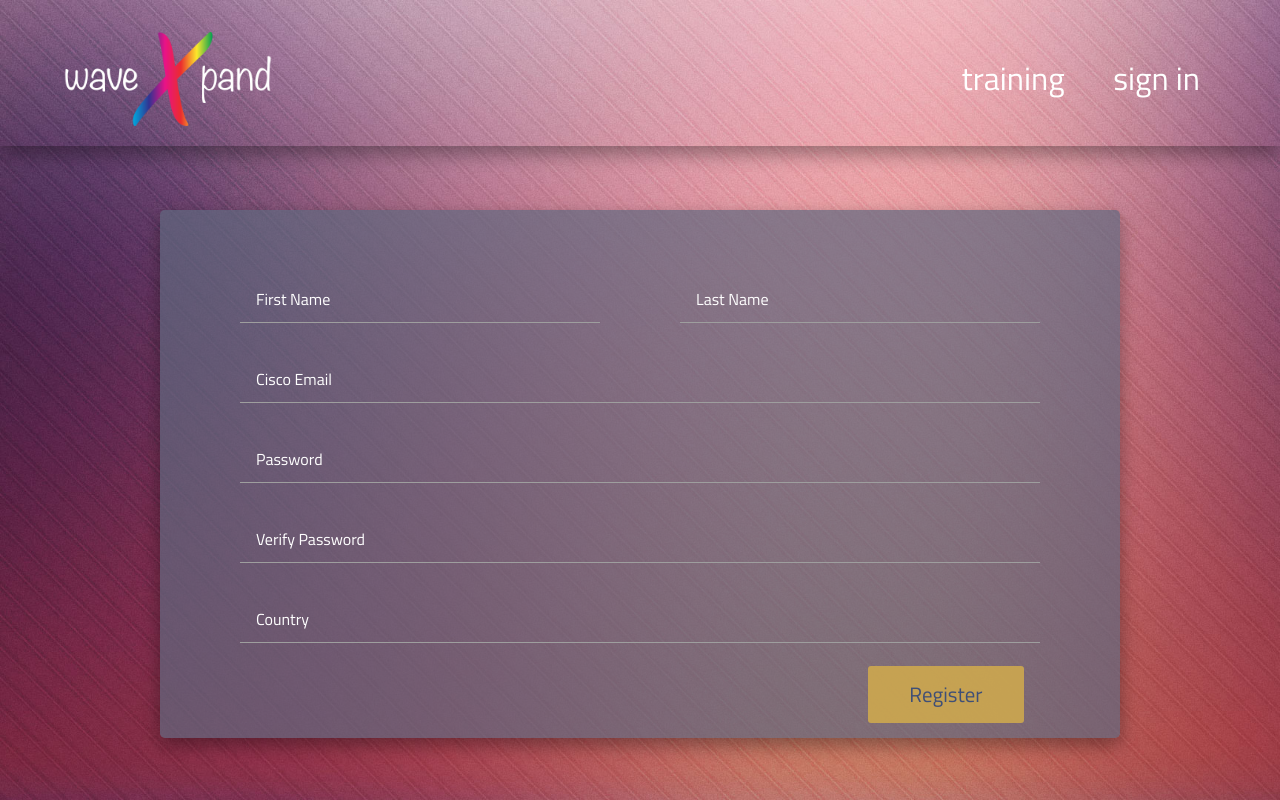
After one commit to alisidd/waveXpand, a PHP site: page /register.php in a window 1280 px wide. The commit adds this page. Run offline with PHP 8.4, Linux system fonts and the light colour scheme; some libraries are stand-ins or nearby versions.

Commit message:
Add registration for profiles

```diff
--- a/css/styles.css
+++ b/css/styles.css
@@ -177,7 +177,36 @@ a
 {
     position: absolute;
     right: 1rem;
-    bottom: 1rem;
+    bottom: 30%;
+
+    display: inline;
+
+    margin-bottom: -11%;
+}
+
+.register-on-card
+{
+    font-family: 'Titillium Web', sans-serif;
+
+    display: inline;
+
+    color: white;
+}
+
+#no-account
+{
+    display: inline-block;
+}
+
+#register-option
+{
+    display: inline-block;
+
+    margin-left: .3em;
+
+    text-decoration: underline;
+
+    color: rgba(204, 168, 78, .9);
 }
 
 /* Index page */
@@ -807,3 +836,35 @@ input[type=submit]
 
     -webkit-tap-highlight-color: transparent;
 }
+
+/* Registration page */
+
+#registration--profile
+{
+    margin: 4rem 10rem 0 10rem;
+    padding: 3rem 5rem 5rem 5rem;
+
+    border-radius: .3rem;
+    background-color: rgba(96, 104, 127, .7);
+    box-shadow: 0 8px 17px 0 rgba(0,0,0,.2),0 6px 20px 0 rgba(0,0,0,.19);
+}
+
+#register
+{
+    margin-top: .5rem;
+}
+
+.input-field.left
+{
+    display: inline-block;
+
+    width: 45%;
+}
+
+.input-field.right
+{
+    display: inline-block;
+    float: right;
+
+    width: 45%;
+}
--- /dev/null
+++ b/register.php
@@ -0,0 +1,111 @@
+<!DOCTYPE html>
+<html>
+  <head>
+
+    <!-- Import Google fonts -->
+    <link href='https://fonts.googleapis.com/css?family=Titillium+Web' rel='stylesheet' type='text/css'>
+    <link href='https://fonts.googleapis.com/css?family=Indie+Flower' rel='stylesheet' type='text/css'>
+    <link href="css/styles.css" rel="stylesheet" type="text/css">
+
+    <!--Let browser know website is optimized for mobile-->
+    <meta name="viewport" content="width=device-width, initial-scale=1.0" />
+
+    <title>register - waveXpand</title>
+
+    <!-- Scripts -->
+    <script type="text/javascript" src="https://code.jquery.com/jquery-2.1.1.min.js"></script>
+
+    <script type="text/javascript">
+      function openModal(btn) {
+          var modal = document.getElementById('login-box');
+          modal.style.display = "block";
+      }
+    </script>
+
+    <script type="text/javascript">
+      function closeModal(btn) {
+          var modal = document = document.getElementById("login-box");
+          modal.style.display = "none";
+      }
+    </script>
+
+  </head>
+  <body>
+    <header>
+      <a href="index.php">
+        <img class="logo" src="images/logo.png">
+      </a>
+
+      <ul class="nav-options">
+        <a class="nav-option" href="training.php">
+          training
+        </a>
+        <a id="sign-in-nav" class="nav-option" onclick="openModal(this);">
+          sign in
+        </a>
+      </ul>
+
+      <div id="login-box" class="modal">
+
+        <div class="modal-content">
+          <span class="close" onclick="closeModal(this);"></span>
+
+          <form name="myForm" method="post" action="training.php" onsubmit="return validateForm();">
+            <div class="input-field">
+              <input id="username" type="text" name="email">
+              <label for="username">Username</label>
+            </div>
+            <div class="input-field">
+              <input id="password" type="password" name="password">
+              <label for="password">Password</label>
+            </div>
+            <div class="register-on-card">
+              <p id="no-account"> Don't have an account? </p>
+              <a id="register-option" href="register.php"> Register </a>
+            </div>
+            <button class="action-button" type="submit" value="Submit" id="sign-in">Sign in</button>
+          </form>
+
+        </div>
+
+      </div>
+
+    </header>
+
+    <form id="registration--profile" name="myForm" action="process.php" onsubmit="return validateForm();" method="post">
+
+      <div class="input-field left">
+        <input id="first-name" type="text" name="name">
+        <label for="first-name">First Name</label>
+      </div>
+
+      <div class="input-field right">
+        <input id="last-name" type="text" name="name">
+        <label for="last-name">Last Name</label>
+      </div>
+
+      <div class="input-field">
+        <input id="email--profile" type="text" name="email">
+        <label for="email--profile">Cisco Email</label>
+      </div>
+
+      <div class="input-field">
+        <input id="password--profile" type="password" name="password">
+        <label for="password--profile">Password</label>
+      </div>
+
+      <div class="input-field">
+        <input id="password--profile--verify" type="password" name="password">
+        <label for="password--profile--verify">Verify Password</label>
+      </div>
+
+      <div class="input-field">
+        <input id="country" type="text" name="email">
+        <label for="country">Country</label>
+      </div>
+
+      <button id="register" class="action-button" type="submit" value="Submit">Register</button>
+    </form>
+
+  </body>
+</html>
--- a/training.php
+++ b/training.php
@@ -169,6 +169,10 @@
   						<input id="password" type="password" name="password">
   						<label for="password">Password</label>
   					</div>
+						<div class="register-on-card">
+							<p id="no-account"> Don't have an account? </p>
+							<a id="register-option" href="register.php"> Register </a>
+						</div>
             <button class="action-button" type="submit" value="Submit" id="sign-in">Sign in</button>
           </form>
 
```
